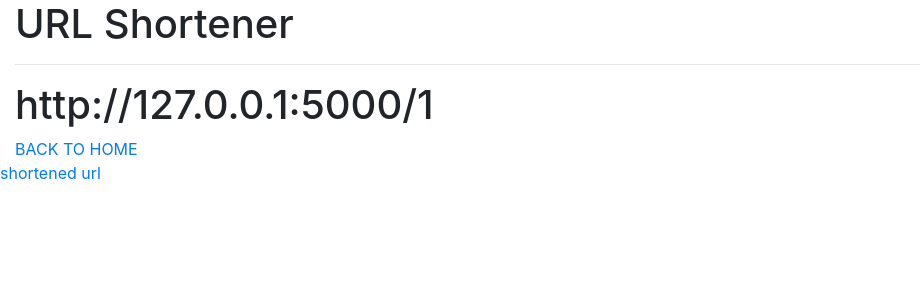
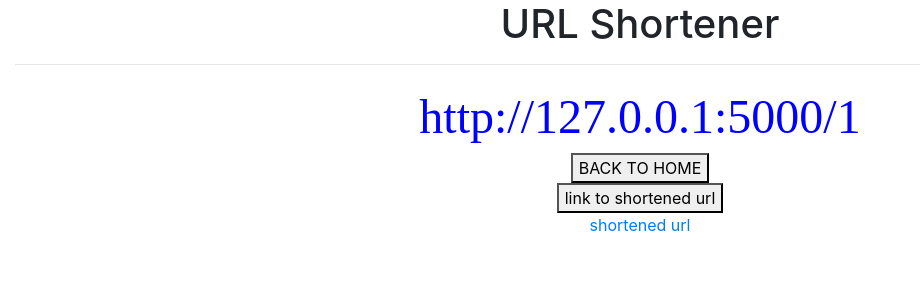
Before and after one commit to chsai9319/sai-urlshort, a Flask app: page /display/1 in a window 1280 px wide. Shown: the top 300 px of the page, without its empty margins (0-920 px from the left). Run offline with Flask 2, Linux system fonts and the light colour scheme; some libraries are stand-ins or nearby versions.

Commit message:
Update shorturl.html

```diff
--- a/templates/shorturl.html
+++ b/templates/shorturl.html
@@ -1,8 +1,26 @@
+<center>
 {% extends "base.html" %}
 {% block title %}Short URL{% endblock %}
+<style>
+        .GFG {
+            background-color: Blue;
+            border: 2px solid black;
+            color: green;
+            padding: 5px 10px;
+            text-align: center;
+            display: inline-block;
+            font-size: 20px;
+            margin: 10px 30px;
+            cursor: pointer;
 
+        }
+
+    </style>
 {% block content %}
-    <h1>http://127.0.0.1:5000/{{short_url_display}}</h1>
-    <a href="http://127.0.0.1:5000">BACK TO HOME</a>
+    <font size="10" face="Inconsolata" color="blue">http://127.0.0.1:5000/{{short_url_display}}</font>
+    <br>
+    <button class="GFG" onclick="window.location.href='http://127.0.0.1:5000';">BACK TO HOME</button>
+    <br>
+    <button class="GFG" onclick="window.location.href='http://127.0.0.1:5000/{{short_url_display}}';">link to shortened url</button>
 {% endblock %}
-<a href="http://127.0.0.1:5000/{{short_url_display}}">url</a>
+</center>
```
